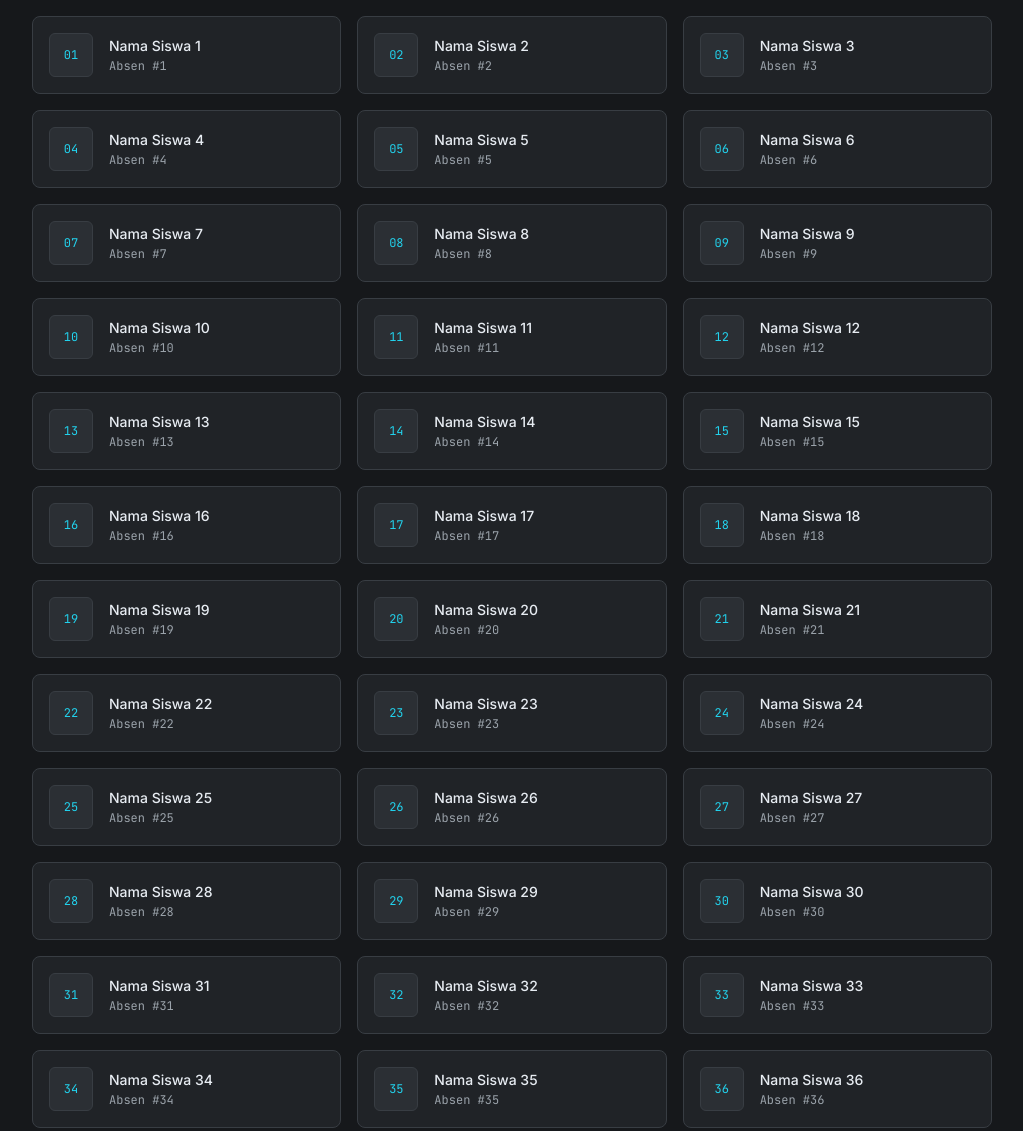
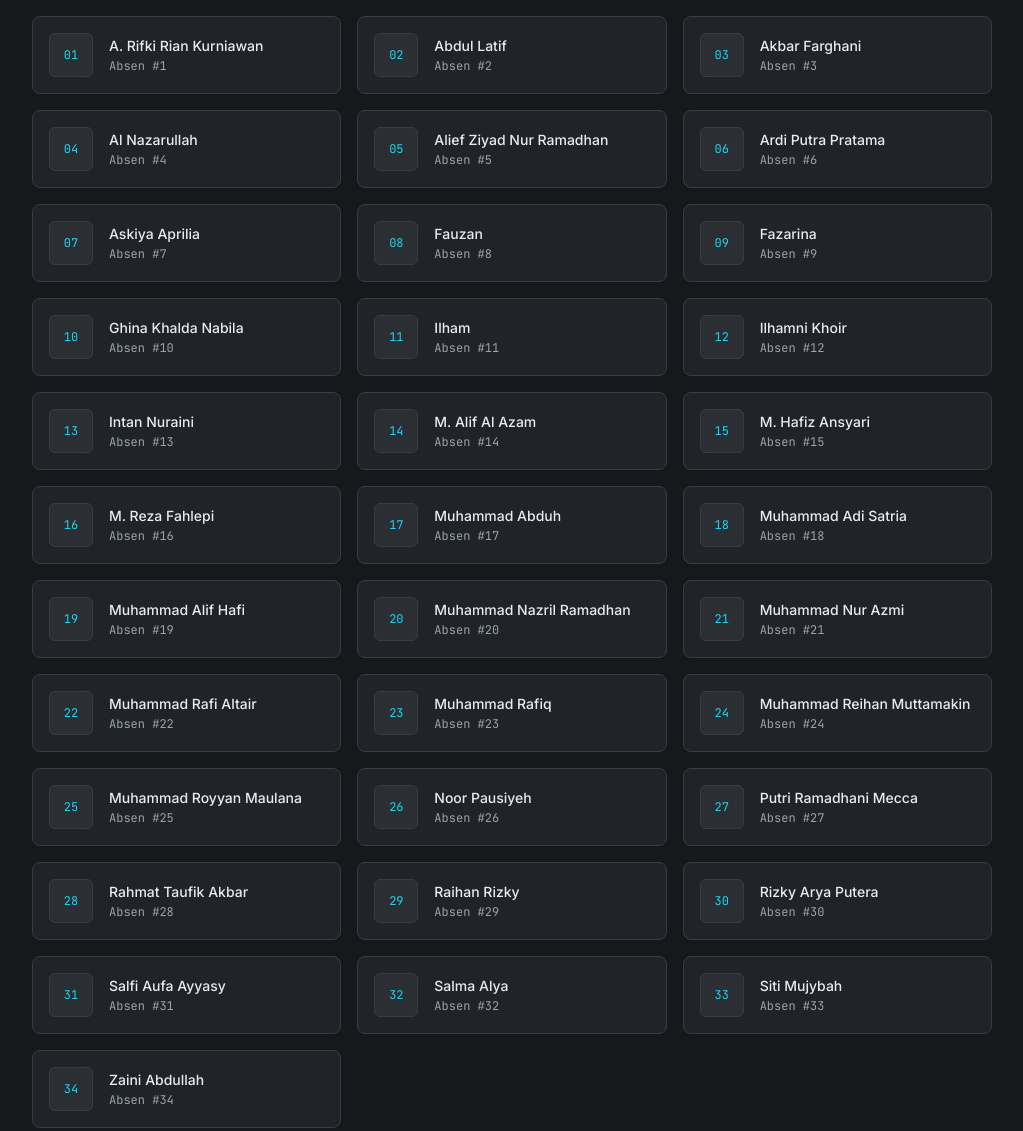
Before and after one commit to Omorithecodingdude/Web-Kelas-12-A-TJKT, a website: page siswa.html in a window 1280 px wide. Shown: the part 400-1531 px from the top of the page, without its empty margins (128-1151 px from the left). Drawn offline with Linux system fonts and the light colour scheme.

Commit message:
Update page siswa.

```diff
--- a/siswa.html
+++ b/siswa.html
@@ -83,17 +83,315 @@
 </div>
 
 <script>
-  // Data dummy — ganti setiap field dengan data siswa yang sebenarnya.
   // "birthday" formatnya bebas, misal "12 Mei 2008" atau "Jakarta, 12 Mei 2008".
-  const students = Array.from({ length: 36 }, (_, i) => ({
-    no: i + 1,
-    name: `Nama Siswa ${i + 1}`,
-    nickname: `Panggilan ${i + 1}`,
-    birthday: "— , 01 Januari 2008",
-    hobby: "Isi hobi di sini",
-    dream: "Isi cita-cita di sini",
-    quote: "Isi quote atau kata-kata favorit di sini.",
-  }));
+  const students = [
+    {
+      no: 1,
+      name: "A. Rifki Rian Kurniawan",
+      nickname: "Rian",
+      birthday: "-,",
+      hobby: "-",
+      dream: "-",
+      quote: "-"
+    },
+    {
+      no: 2,
+      name: "Abdul Latif",
+      nickname: "Latif",
+      birthday: "-,",
+      hobby: "-",
+      dream: "-",
+      quote: "-"
+    },
+    {
+      no: 3,
+      name: "Akbar Farghani",
+      nickname: "Akbar",
+      birthday: "-,",
+      hobby: "-",
+      dream: "-",
+      quote: "-"
+    },
+    {
+      no: 4,
+      name: "Al Nazarullah",
+      nickname: "Al",
+      birthday: "-,",
+      hobby: "-",
+      dream: "-",
+      quote: "-"
+    },
+    {
+      no: 5,
+      name: "Alief Ziyad Nur Ramadhan",
+      nickname: "Alif, Ziyad",
+      birthday: "-,",
+      hobby: "-",
+      dream: "-",
+      quote: "-"
+    },
+    {
+      no: 6,
+      name: "Ardi Putra Pratama",
+      nickname: "Ardi",
+      birthday: "-,",
+      hobby: "-",
+      dream: "-",
+      quote: "-"
+    },
+    {
+      no: 7,
+      name: "Askiya Aprilia",
+      nickname: "Askiya",
+      birthday: "-,",
+      hobby: "-",
+      dream: "-",
+      quote: "-"
+    },
+    {
+      no: 8,
+      name: "Fauzan",
+      nickname: "Fauzan, Ojan",
+      birthday: "-,",
+      hobby: "-",
+      dream: "-",
+      quote: "-"
+    },
+    {
+      no: 9,
+      name: "Fazarina",
+      nickname: "Fazarina, Rina",
+      birthday: "-,",
+      hobby: "-",
+      dream: "-",
+      quote: "-"
+    },
+    {
+      no: 10,
+      name: "Ghina Khalda Nabila",
+      nickname: "Ghina",
+      birthday: "-,",
+      hobby: "-",
+      dream: "-",
+      quote: "-"
+    },
+    {
+      no: 11,
+      name: "Ilham Maulana",
+      name: "Ilham",
+      birthday: "-,",
+      hobby: "_",
+      dream: "-",
+      quote: "-"
+    },
+    {
+      no: 12,
+      name: "Ilhamni Khoir",
+      nickname: "Khoir",
+      birthday: "-,",
+      hobby: "-",
+      dream: "-",
+      quote: "-"
+    },
+    {
+      no: 13,
+      name: "Intan Nuraini",
+      nickname: "Intan",
+      birthday: "-,",
+      hobby: "-",
+      dream: "-",
+      quote: "-"
+    },
+    {
+      no: 14,
+      name: "M. Alif Al Azam",
+      nickname: "Azam",
+      birthday: "-,",
+      hobby: "-",
+      dream: "-",
+      quote: "-"
+    },
+    {
+      no: 15,
+      name: "M. Hafiz Ansyari",
+      nickname: "Hafiz",
+      birthday: "-,",
+      hobby: "-",
+      dream: "-",
+      quote: "-"
+    },
+    {
+      no: 16,
+      name: "M. Reza Fahlepi",
+      nickname: "Reza",
+      birthday: "-,",
+      hobby: "-",
+      dream: "-",
+      quote: "-"
+    },
+    {
+      no: 17,
+      name: "Muhammad Abduh",
+      nickname: "Abduh",
+      birthday: "-,",
+      hobby: "-",
+      dream: "-",
+      quote: "-"
+    },
+    {
+      no: 18,
+      name: "Muhammad Adi Satria",
+      nickname: "Adi",
+      birthday: "-,",
+      hobby: "-",
+      dream: "-",
+      quote: "-"
+    },
+    {
+      no: 19,
+      name: "Muhammad Alif Hafi",
+      nickname: "Alif, Hafi",
+      birthday: "-,",
+      hobby: "-",
+      dream: "-",
+      quote: "-"
+    },
+    {
+      no: 20,
+      name: "Muhammad Nazril Ramadhan",
+      nickname: "Nazril, Aril",
+      birthday: "-,",
+      hobby: "-",
+      dream: "-",
+      quote: "-"
+    },
+    {
+      no: 21,
+      name: "Muhammad Nur Azmi",
+      nickname: "Azmi",
+      birthday: "-,",
+      hobby: "-",
+      dream: "-",
+      quote: "-"
+    },
+    {
+      no: 22,
+      name: "Muhammad Rafi Altair",
+      nickname: "Rafi",
+      birthday: "-,",
+      hobby: "-",
+      dream: "-",
+      quote: "-"
+    },
+    {
+      no: 23,
+      name: "Muhammad Rafiq",
+      nickname: "Rafiq",
+      birthday: "-,",
+      hobby: "-",
+      dream: "-",
+      quote: "-"
+    },
+    {
+      no: 24,
+      name: "Muhammad Reihan Muttamakin",
+      nickname: "Reihan",
+      birthday: "-,",
+      hobby: "-",
+      dream: "-",
+      quote: "-"
+    },
+    {
+      no: 25,
+      name: "Muhammad Royyan Maulana",
+      nickname: "Royyan",
+      birthday: "-,",
+      hobby: "-",
+      dream: "-",
+      quote: "-"
+    },
+    {
+      no: 26,
+      name: "Noor Pausiyeh",
+      nickname: "Pausiyeh",
+      birthday: "-,",
+      hobby: "-",
+      dream: "-",
+      quote: "-"
+    },
+    {
+      no: 27,
+      name: "Putri Ramadhani Mecca",
+      nickname: "Mecca",
+      birthday: "-,",
+      hobby: "-",
+      dream: "-",
+      quote: "-"
+    },
+    {
+      no: 28,
+      name: "Rahmat Taufik Akbar",
+      nickname: "Taufik",
+      birthday: "Banjarmasin, 28 Mei 2009",
+      hobby: "Coding, gaming, membaca, mendengar musik/lagu",
+      dream: "Menjadi seorang web developer",
+      quote: "Tetaplah bernapas"
+    },
+    {
+      no: 29,
+      name: "Raihan Rizky",
+      nickname: "Iky",
+      birthday: "-,",
+      hobby: "-",
+      dream: "-",
+      quote: "-"
+    },
+    {
+      no: 30,
+      name: "Rizky Arya Putera",
+      nickname: "Arya",
+      birthday: "-,",
+      hobby: "-",
+      dream: "-",
+      quote: "-"
+    },
+    {
+      no: 31,
+      name: "Salfi Aufa Ayyasy",
+      nickname: "Salfi",
+      birthday: "-,",
+      hobby: "-",
+      dream: "-",
+      quote: "-"
+    },
+    {
+      no: 32,
+      name: "Salma Alya",
+      nickname: "Salma",
+      birthday: "-,",
+      hobby: "-",
+      dream: "-",
+      quote: "-"
+    },
+    {
+      no: 33,
+      name: "Siti Mujybah",
+      nickname: "Mujybah",
+      birthday: "-,",
+      hobby: "-",
+      dream: "-",
+      quote: "-"
+    },
+    {
+      no: 34,
+      name: "Zaini Abdullah",
+      nickname: "Zaini",
+      birthday: "-,",
+      hobby: "-",
+      dream: "-",
+      quote: "-"
+    },
+  ];
 
   const grid = document.getElementById("student-grid");
   const emptyState = document.getElementById("empty-state");
```
